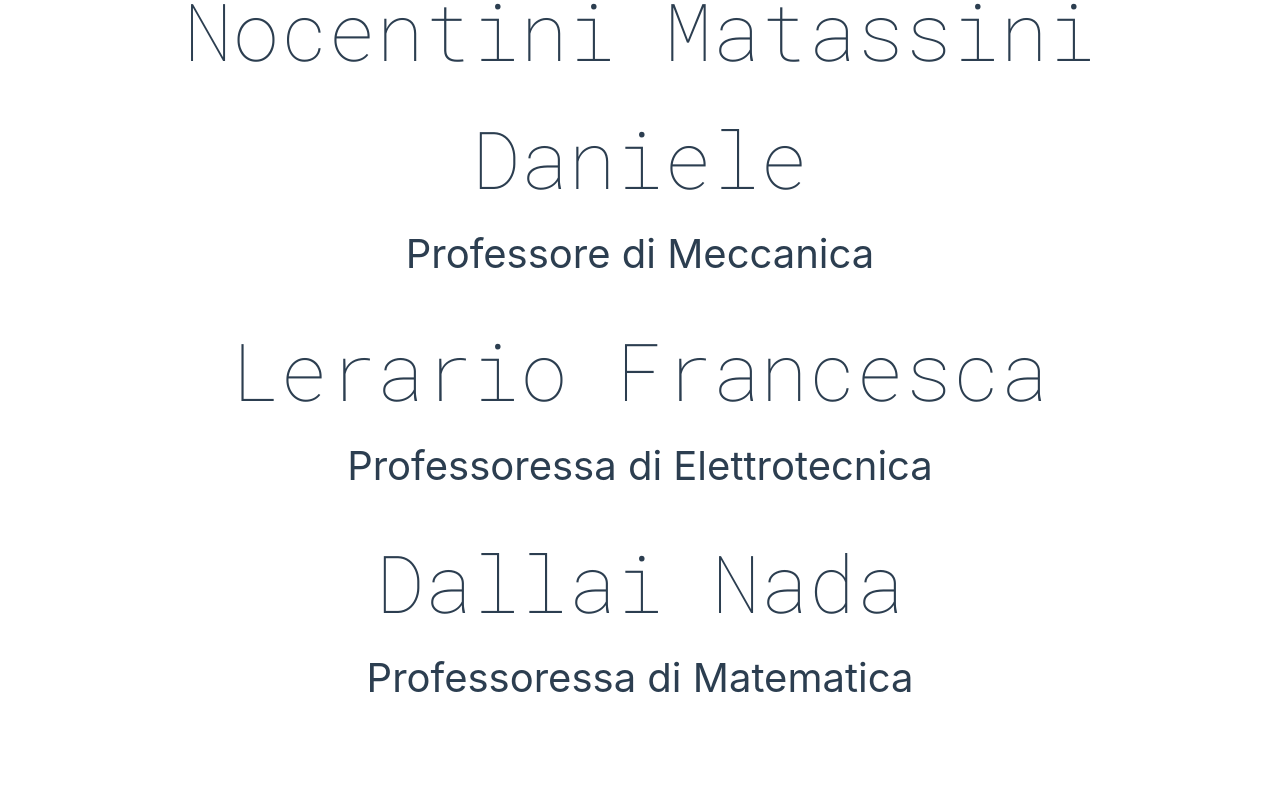
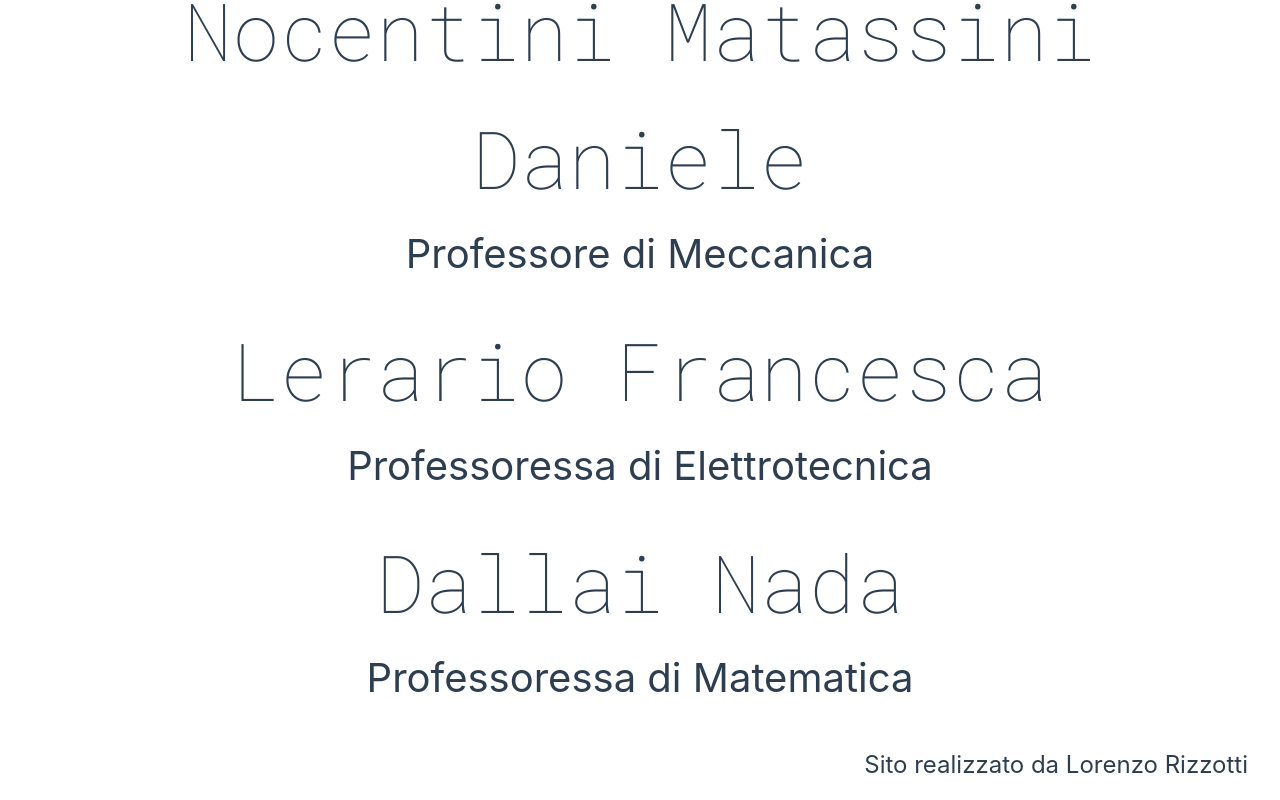
Before and after one commit to Dreaming-Codes/meuccinelcuore, a Vue app: page / in a window 1280 px wide. Shown: the part 1894-2694 px from the top of the page. Before the commit the page ends 2624 px from the top, so only its background shows below. Built offline with nearby package versions, Linux system fonts and the light colour scheme.

Commit message:
Added credit

```diff
--- a/src/App.vue
+++ b/src/App.vue
@@ -48,9 +48,26 @@ onMounted(() => {
     <GlitchedWriter :options="glitchedWriterOptions" appear class="text" preset="neo" text="Meucci Nel Cuore"/>
   </div>
   <Person v-for="(person) in people" :description="person.description" :name="person.name"/>
+  <p id="credit">Sito realizzato da <a href="mailto:me@dreaming.codes" target="_blank">Lorenzo Rizzotti</a></p>
 </template>
 
 <style lang="scss" scoped>
+#credit {
+  position: relative;
+  margin: 1rem 2rem 1rem 1rem;
+  float: right;
+  font-size: 3vmin;
+
+  a {
+    color: var(--color-text);
+    text-decoration: none;
+
+    &:hover {
+      text-decoration: underline;
+    }
+  }
+}
+
 .fullPageSection {
   display: flex;
   justify-content: center;
```
